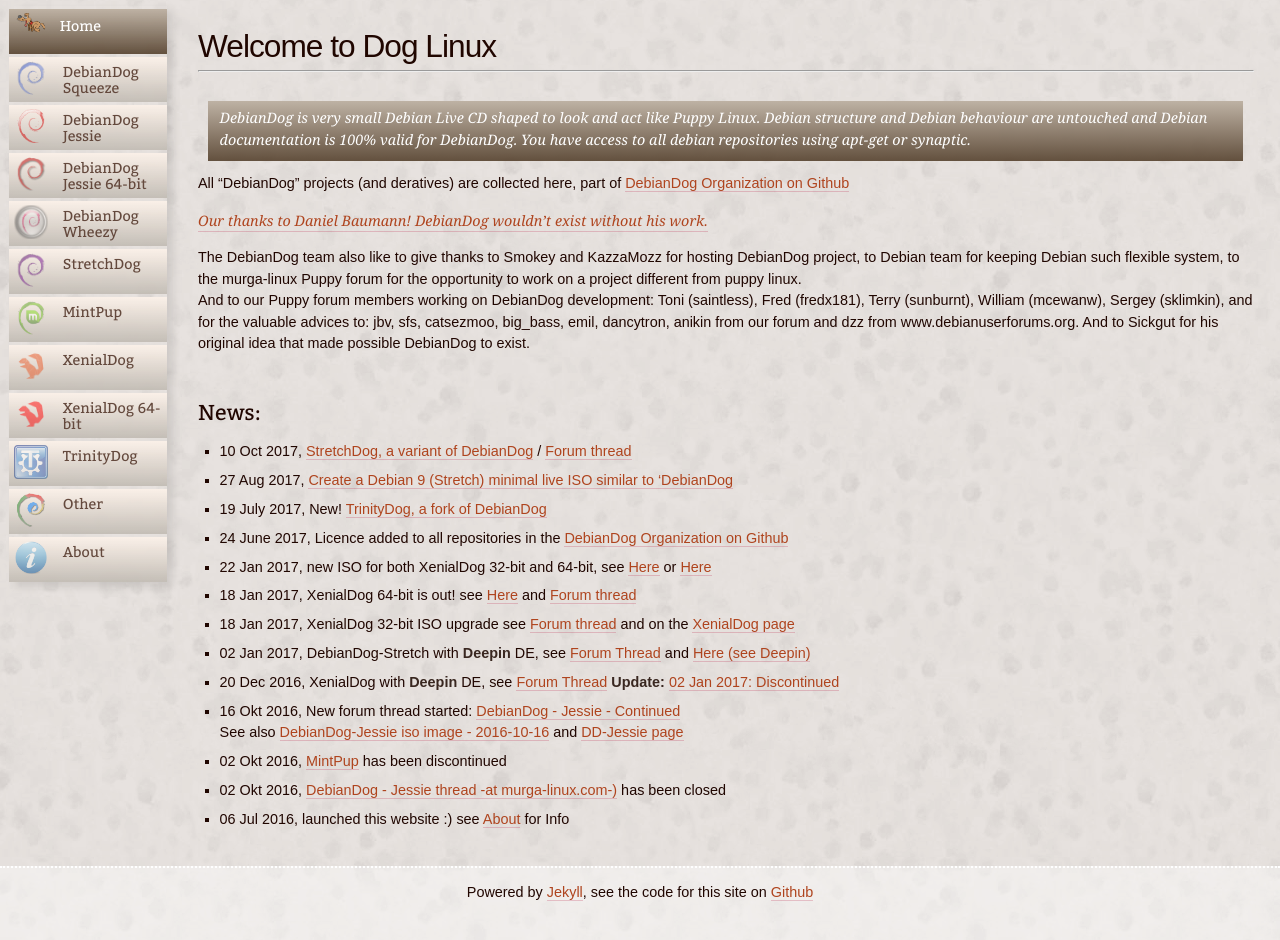
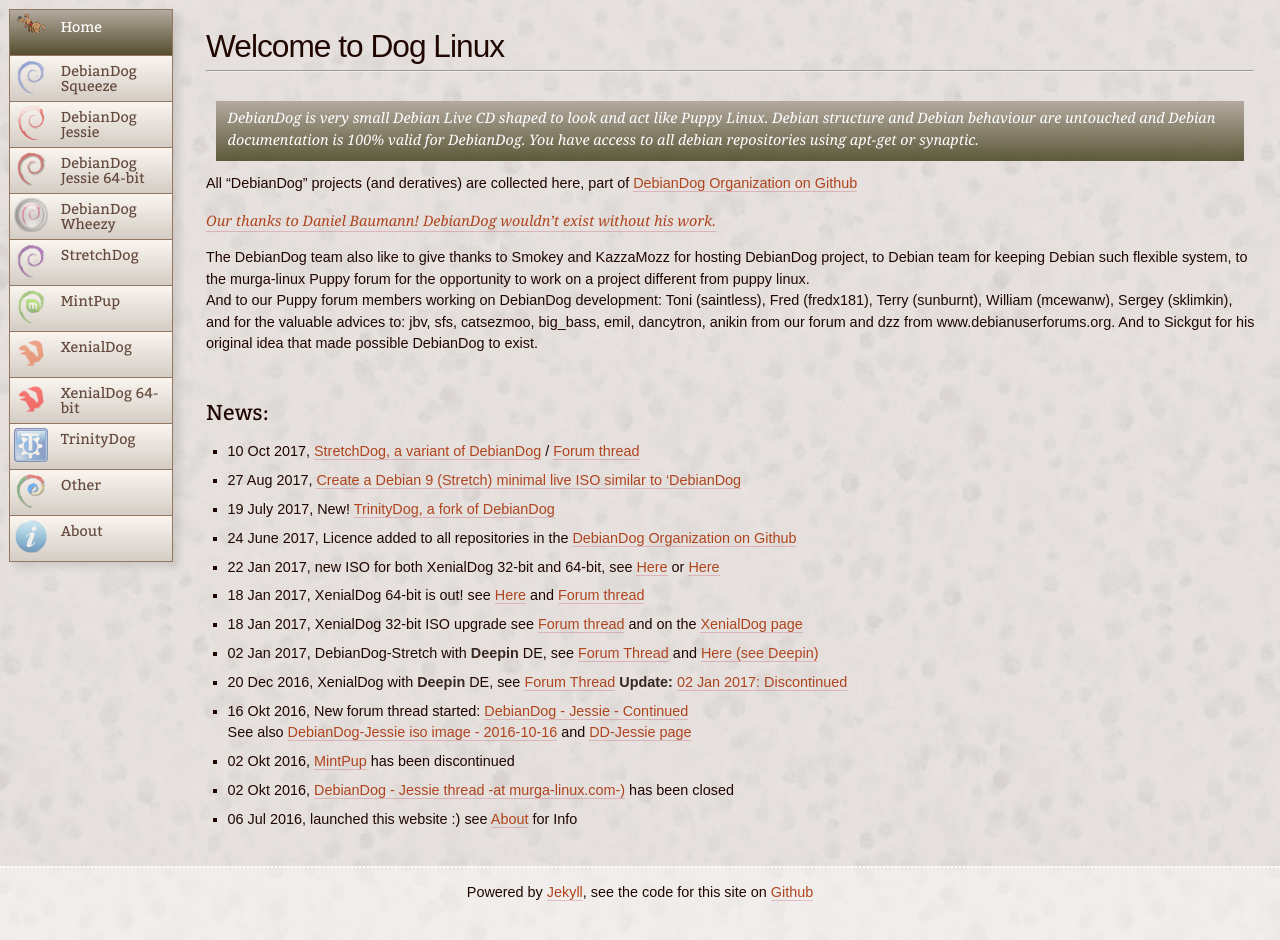
Before and after one commit to DebianDog/doglinux, a Jekyll site: the page built from index.md, in a window 1280 px wide and 947 px high. Shown: the top 940 px of the window. Built offline with Jekyll 4.4.1, drawn with Linux system fonts in a browser that asks for light colours; comment, search, counter and statistics services are not loaded.

Commit message:
Small layout changes

```diff
--- a/css/main.css
+++ b/css/main.css
@@ -264,7 +264,7 @@ main {
     @media (min-width:10em) {
     main {
 	    float: right;
-	padding-left: 198px;
+	padding-left: 206px;
 	    clear: none;
         }
     }
@@ -383,8 +383,8 @@ main .img-wrapper {
 	position: fixed;
 	display: block;
 	width: 100%;
-	margin: 0.4em 0 1.5em 0.6em;
-
+	margin: 0.6em 0 1.5em 0.6em;
+	background-color: #947761;
 	overflow: hidden;
 
 	box-shadow: 6px 5px 8px rgba(0,0,0,0.1);
@@ -404,15 +404,15 @@ main .img-wrapper {
 	width: 98%;
 	margin: 1.5em 0 0.8em 0;
 	margin-left: 0.7em; /* 24px */
-    background: linear-gradient(to top, rgba(85,65,45,.9), rgba(190,178,164,1));
+    background: linear-gradient(to top, rgba(78,74,40,.9), rgba(180,170,160,1));
 
     }
 
 
     @media (min-width: 10em) {
     .nav-primary {
-        width: 158px;
-	height: 576px;
+        width: 164px;
+	height: 553px;
         }
     }
 
@@ -466,14 +466,13 @@ margin-left: 5px;
 	border-bottom: none;
 	color: #64493D;
 
-	padding: 8px 0 9px 54px;
+	padding: 8px 0 9px 51px;
 	background-color: #EBE7E3;
-    background: linear-gradient(to top, rgba(192,186,178,.9), rgba(250,240,232,1));
+    background: linear-gradient(to top, rgba(218,214,208,.90), rgba(250,245,239,3));
 	line-height: 1.1;
 height: 45px;
 
-	margin-top: 3px;
-	margin-bottom: 3px;
+margin: 1px;
     }
 
 .nav-primary li a:hover,
@@ -488,7 +487,7 @@ height: 45px;
 .nav-primary .active,
 .nav-primary .active:hover {
 	background-color: #F5F2EC;
-    background: linear-gradient(to top, rgba(216,210,197,.9), rgba(255,249,242,1));
+    background: linear-gradient(to top, rgba(198,194,190,.90), rgba(250,245,230,3));
 	color: #252525;
     }
 
@@ -496,7 +495,7 @@ height: 45px;
 .nav-primary .active,
 .nav-primary .active:active {
     	background-color: #735C4B;
-    background: linear-gradient(to top, rgba(85,65,45,.9), rgba(190,178,164,1));
+    background: linear-gradient(to top, rgba(78,74,40,.9), rgba(180,170,160,1));
     	color: #fff;
     }
 
```
